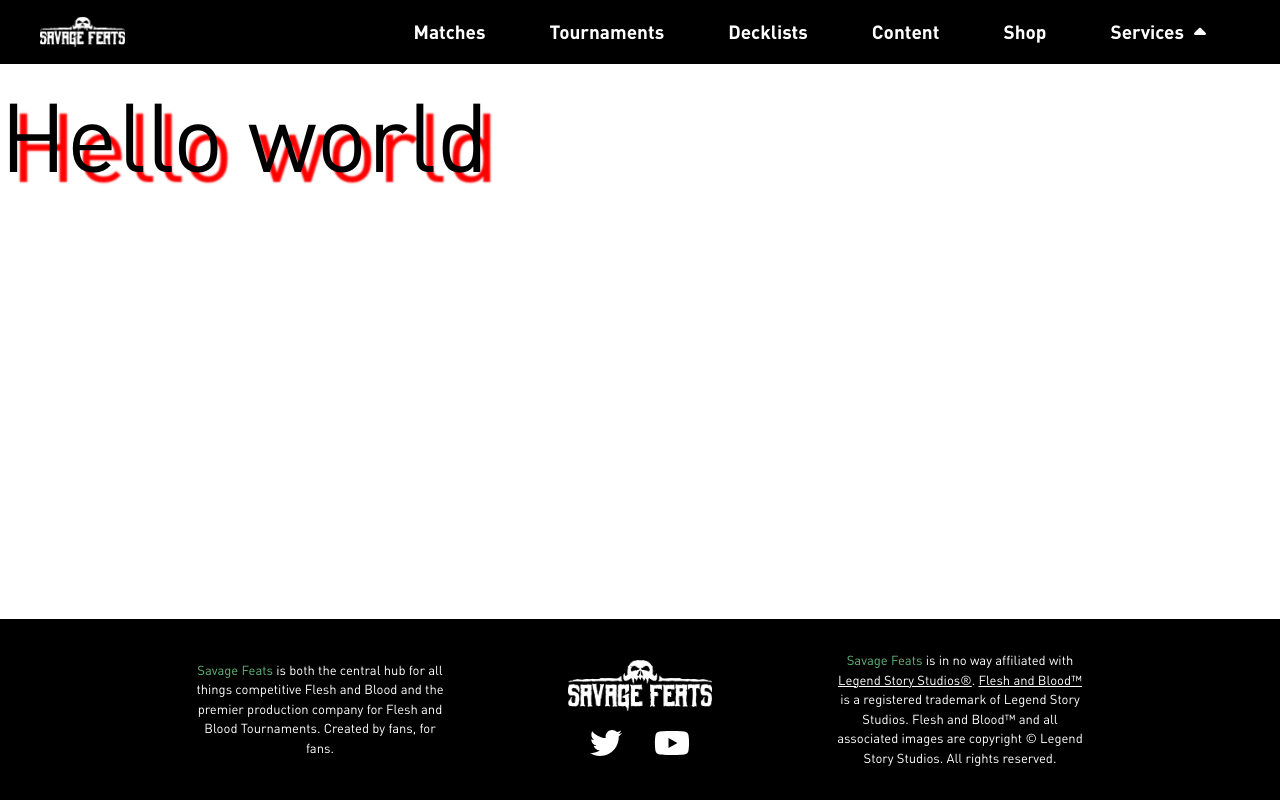
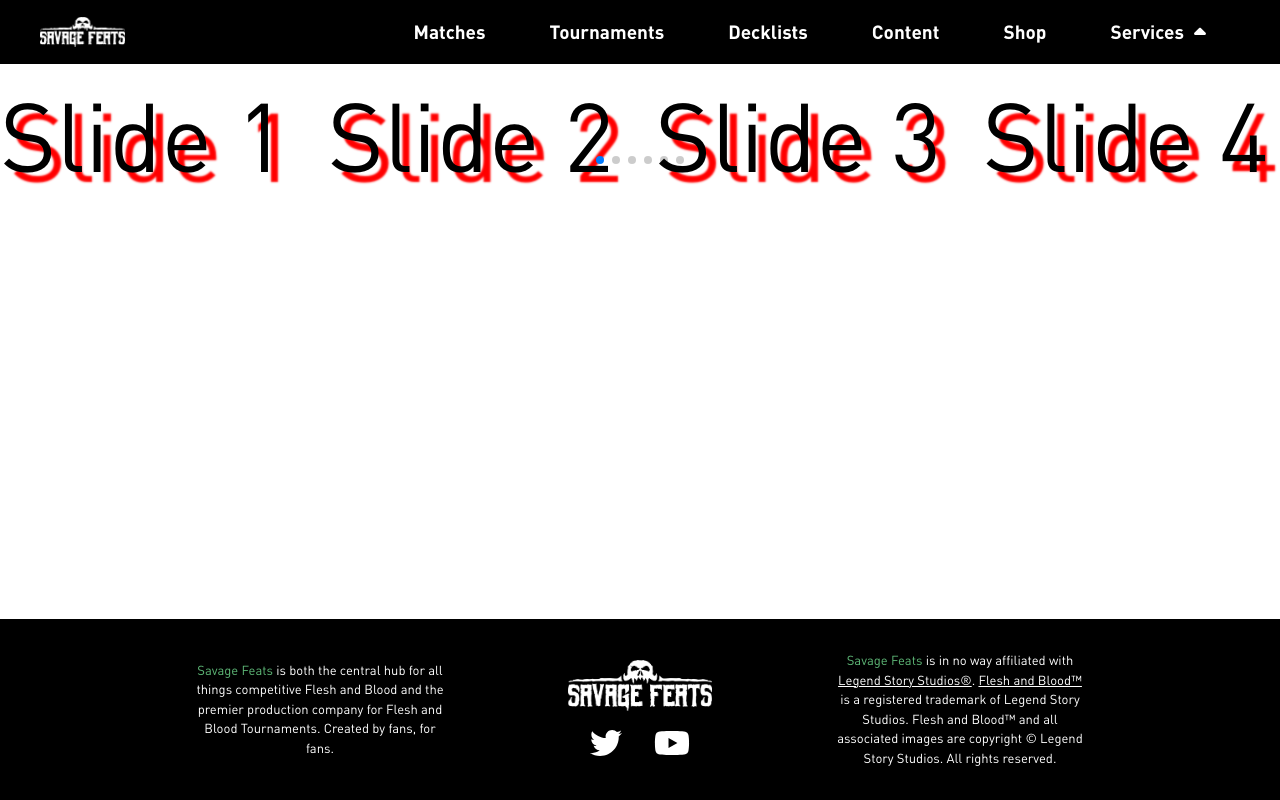
Before and after one commit to AlanChavarin/savagefeats, a Next.js app in the folder frontend/: page /services in a window 1280 px wide. Built offline with nearby package versions, Linux system fonts and the light colour scheme.

Commit message:
some pagination work

```diff
--- a/frontend/package.json
+++ b/frontend/package.json
@@ -17,7 +17,8 @@
     "babel-plugin-macros": "^3.1.0",
     "next": "14.0.4",
     "react": "^18",
-    "react-dom": "^18"
+    "react-dom": "^18",
+    "swiper": "^11.0.5"
   },
   "devDependencies": {
     "@types/node": "^20",
--- a/frontend/src/HomepageComponents/HomepageHero.tsx
+++ b/frontend/src/HomepageComponents/HomepageHero.tsx
@@ -8,7 +8,7 @@ import { faYoutube } from "@fortawesome/free-brands-svg-icons"
 
 function HomepageHero() {
   return (
-    <div className='w-full bg-fill py-[128px] flex flex-col items-center gap-[96px]' style={{backgroundImage: `linear-gradient(rgba(0, 0, 0, 0.70), rgba(0, 0, 0, 0.70)), url('/mulch.jpg')`, backgroundPosition: 'center -192px'}}>
+    <div className='w-full bg-fill py-[64px] flex flex-col items-center gap-[96px]' style={{backgroundImage: `linear-gradient(rgba(0, 0, 0, 0.70), rgba(0, 0, 0, 0.70)), url('/mulch.jpg')`, backgroundPosition: 'center -192px'}}>
         <div className='w-[80%] sm:w-[512px] flex flex-col gap-[32px] items-center'>
           <Image src={'/SVGWHITE.png'} alt='savage feats logo' width={512} height={128} className='w-full'/>
           <h1 className="text-white text-[19px] ssm:text-[23px] sm:text-[27px] text-balance w-full text-center leading-[48px]" style={{fontFamily: 'foulfiend'}}>
--- /dev/null
+++ b/frontend/src/HomepageComponents/TheLatestInFABSection.tsx
@@ -0,0 +1,29 @@
+import SectionBackground from "@/components/SectionBackground"
+import YoutubeThumbnail from "@/eyeofophidiaComponents/YoutubeThumbnail"
+import TestSwiper from "@/components/TestSwiper"
+
+function TheLatestInFABSection() {
+  return (
+    <div className='relative bg-red h-[192px] flex flex-col items-center py-[32px] gap-[24px]'>
+      {/* absolute positioned, used as background */}
+      <SectionBackground image={'hvy.PNG'}/>
+
+
+      {/* block */}
+      <div className='text-[11px] text-white foulfiend text-shadow'>
+        The Latest in Flesh and Blood
+      </div>
+
+      {/* content container */}
+      <div className='flex flex-row items-center justify-center gap-[16px] *:box-shadow '>
+        {/* <YoutubeThumbnail width={224} id={"DHfRfU3XUEo"} timeStamp={60}/>
+        <YoutubeThumbnail width={224} id={"DHfRfU3XUEo"} timeStamp={60}/>
+        <YoutubeThumbnail width={224} id={"DHfRfU3XUEo"} timeStamp={60}/> */}
+
+        <TestSwiper/>
+      </div>
+
+    </div>
+  )
+}
+export default TheLatestInFABSection
--- a/frontend/src/app/globals.css
+++ b/frontend/src/app/globals.css
@@ -27,6 +27,22 @@
     font-style: normal;
 }
 
+@layer components {
+    .foulfiend {
+        font-family: foulfiend
+    }
+
+    .text-shadow{
+        text-shadow: 4px 4px 2px black
+    }
+
+    .box-shadow{
+        box-shadow: 4px 4px 2px black;
+    }
+
+
+}
+
 body {
     font-family: 'DIN', sans-serif;
 }
--- a/frontend/src/app/page.tsx
+++ b/frontend/src/app/page.tsx
@@ -1,11 +1,17 @@
 'use client'
 import HomepageHero from "@/HomepageComponents/HomepageHero"
+import TheLatestInFABSection from "@/HomepageComponents/TheLatestInFABSection"
 
 export default function Home() {
 
   return (
     <main className="flex-1">
       <HomepageHero />
+      {/* section conatiner */}
+      <div className='flex flex-col gap-[128px] justify-between py-[128px]'>
+        <TheLatestInFABSection/>
+      </div>
+
     </main>
   )
 }
--- a/frontend/src/app/services/page.tsx
+++ b/frontend/src/app/services/page.tsx
@@ -1,8 +1,12 @@
+'use client'
+
+import TestSwiper from "@/components/TestSwiper"
+
 function page() {
   return (
     <main className='flex-1'>
       <div className='text-[96px]' style={{textShadow: '10px 10px 2px red'}}>
-        Hello world
+        <TestSwiper />
       </div>
     </main>
   )
--- /dev/null
+++ b/frontend/src/components/SectionBackground.tsx
@@ -0,0 +1,7 @@
+function SectionBackground({image}: {image: string}) {
+  return (
+    <div className='bg-black text-white h-full w-full skew-y-[-3deg] absolute top-0 z-[-1]'
+    style={{backgroundImage: `linear-gradient(rgba(0, 0, 0, 0.70), rgba(0, 0, 0, 0.70)), url('${image}')`, backgroundSize: 'cover'}}></div>
+  )
+}
+export default SectionBackground
--- /dev/null
+++ b/frontend/src/components/TestSwiper.tsx
@@ -0,0 +1,37 @@
+import { Swiper, SwiperSlide } from 'swiper/react'
+
+// Import Swiper styles
+import 'swiper/css'
+import 'swiper/css/pagination'
+
+// import required modules
+import { Pagination } from 'swiper/modules'
+
+function TestSwiper() {
+  return (
+    <div>
+        <Swiper
+        slidesPerView={4}
+        spaceBetween={30}
+        pagination={{
+            clickable: true,
+        }}
+        modules={[Pagination]}
+        className="mySwiper"
+        >
+            <SwiperSlide>Slide 1</SwiperSlide>
+            <SwiperSlide>Slide 2</SwiperSlide>
+            <SwiperSlide>Slide 3</SwiperSlide>
+            <SwiperSlide>Slide 4</SwiperSlide>
+            <SwiperSlide>Slide 5</SwiperSlide>
+            <SwiperSlide>Slide 6</SwiperSlide>
+            <SwiperSlide>Slide 7</SwiperSlide>
+            <SwiperSlide>Slide 8</SwiperSlide>
+            <SwiperSlide>Slide 9</SwiperSlide>
+        </Swiper>
+        <div className='swiper-pagination'></div>
+    </div>
+
+  )
+}
+export default TestSwiper
--- /dev/null
+++ b/frontend/src/eyeofophidiaComponents/YoutubeThumbnail.tsx
@@ -0,0 +1,11 @@
+
+
+function YoutubeThumbnail({id, timeStamp, width, className}: {id: string, timeStamp: number, width: number, className: string}) {
+  return (
+    <div>
+        <iframe width={width} height={.5625*width} src={`https://www.youtube-nocookie.com/embed/${id}?start=${timeStamp}`} title="YouTube video player" allow="accelerometer; autoplay; clipboard-write; encrypted-media; gyroscope; picture-in-picture; web-share" allowFullScreen={true} className={className}></iframe>
+    </div>
+
+  )
+}
+export default YoutubeThumbnail
--- a/frontend/tailwind.config.ts
+++ b/frontend/tailwind.config.ts
@@ -25,7 +25,8 @@ const config: Config = {
       },
       screens: {
         'ssm': "533px"
-      }
+      },
+
     },
   },
   plugins: [],
```
Also changed, not shown: frontend/public/hvy.PNG (added), 1 other file (tests, documents, lock files or other folders).
